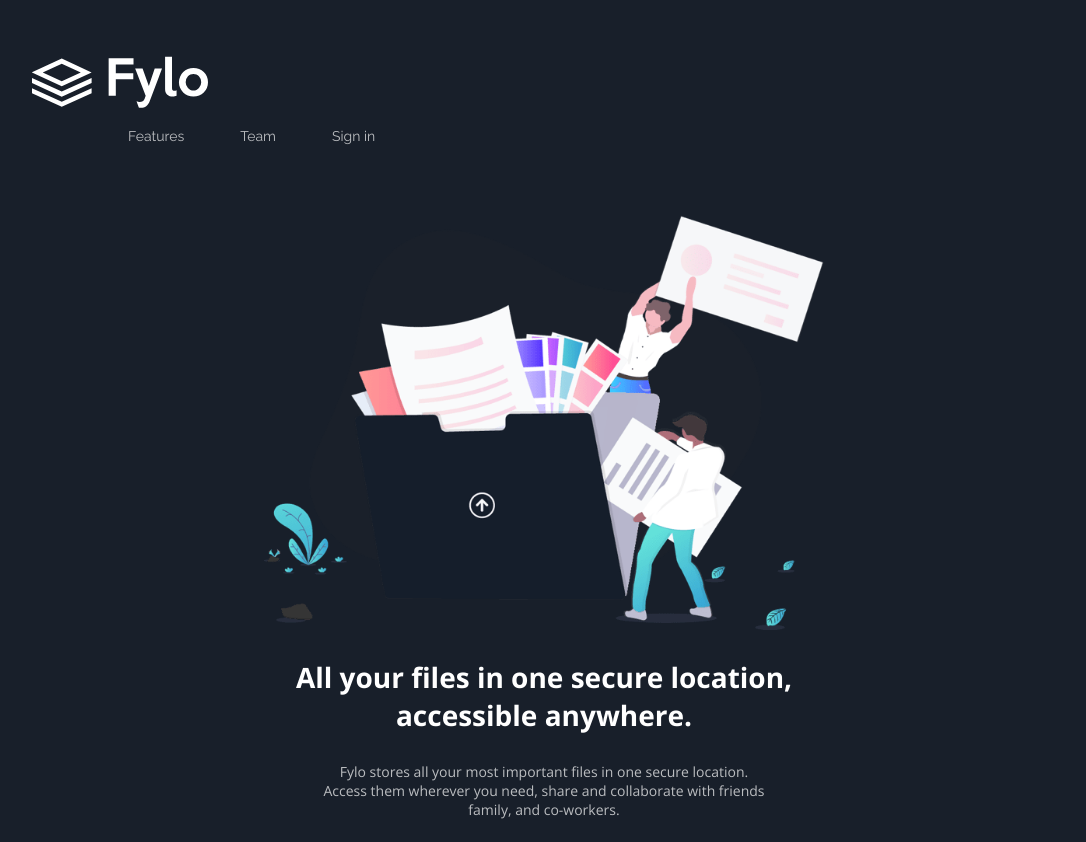
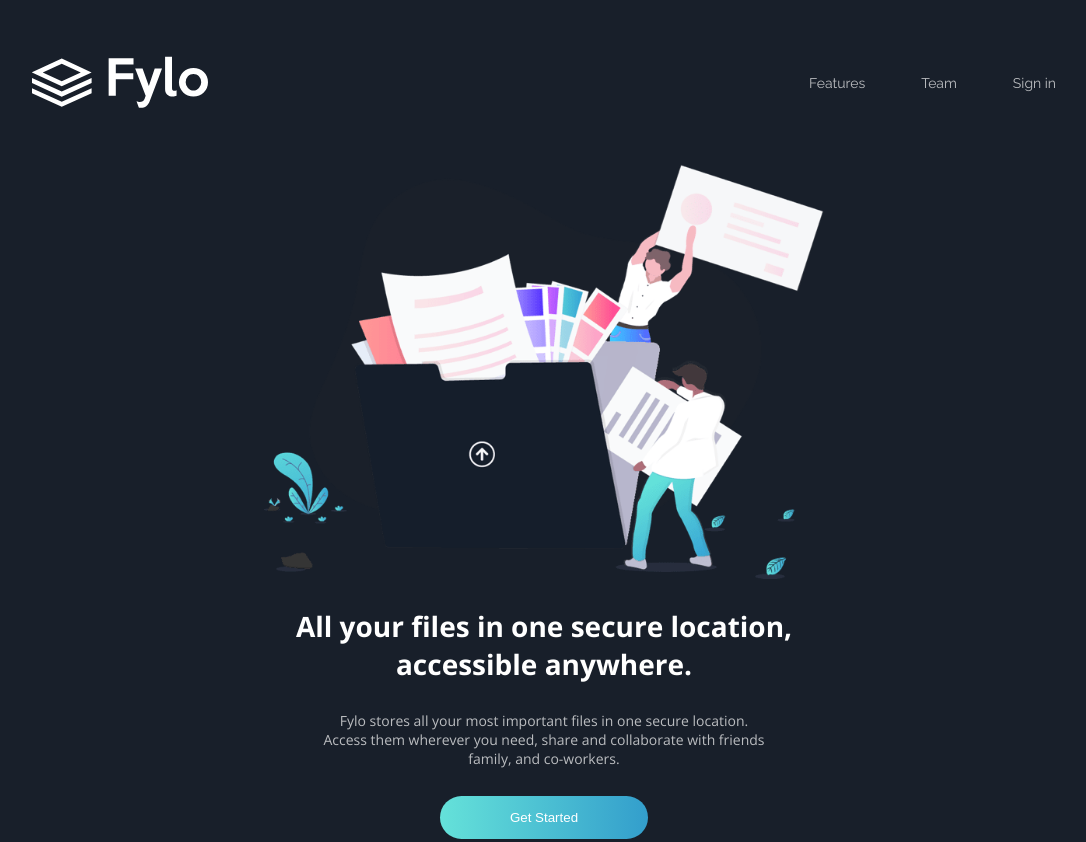
Before and after one commit to mas-glarus/frontendmentor_fylo, a plain HTML site: page index.html in a window 1280 px wide. Shown: the top 842 px of the page, without its empty margins (96-1182 px from the left). Drawn offline with nearby package versions, Linux system fonts and the light colour scheme.

Commit message:
fix desktop nav

```diff
--- a/style.css
+++ b/style.css
@@ -33,10 +33,13 @@ p {
 }
 
 header {
-    display: flex;
+    margin: 4rem 0;
+}
+
+.header__top {
+     display: flex;
     justify-content: space-between;
     align-items: center;
-    margin: 4rem 0;
 }
 
 .header__nav ul{
```
